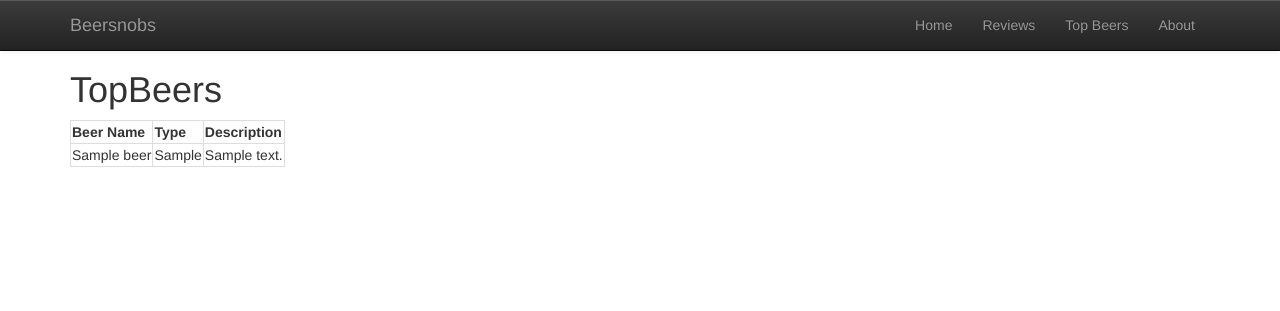
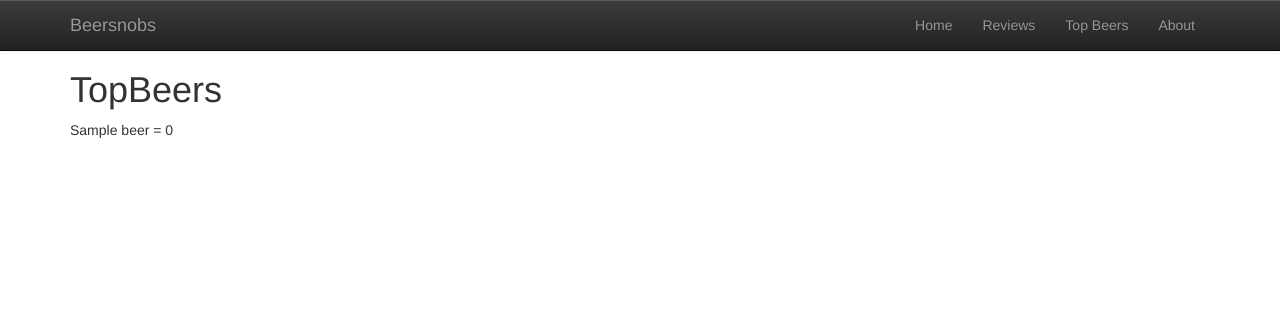
Before and after one commit to jackokerman/beersnobs, a PHP site: page /index.php?page=topbeers in a window 1280 px wide. Shown: the top 311 px of the page. Run offline with PHP 8.4, Linux system fonts and the light colour scheme; tables that the repository leaves empty hold one stand-in row (values such as "Sample post"); some libraries are stand-ins or nearby versions.

Commit message:
added top beer printout

```diff
--- a/include/topbeers.php
+++ b/include/topbeers.php
@@ -1,26 +1,42 @@
 <h1>TopBeers</h1>
 
-<table class = "table-bordered">
-	<tr>
-		<th>Beer Name</th>
-		<th>Type</th>
-		<th>Description</th>
-	</tr>
+
 <?php
     include("include/dbconnect.php");
+    include("include/utilities.php");
     // define variables and set to empty values
 
-    $dbbeerrecord = mysqli_query($dblocalhost,"SELECT * FROM beer")
-        or die("Problem writing to table: " . mysqli_error($dblocalhost));
-    while($row = mysqli_fetch_array($dbbeerrecord))
-  	{
-  		echo "<tr>";
-  		echo "<td>" .$row['beer_name'] . "</td>";
-  		echo "<td>" . $row['type'] . "</td>";
-  		echo "<td>" . $row['description'] . "</td>";
-  		echo "</tr>";
-  	}
-  	mysqli_close($dblocalhost);
+    // $dbbeerrecord = mysqli_query($dblocalhost,"SELECT * FROM beer")
+    //     or die("Problem writing to table: " . mysqli_error($dblocalhost));
+    // while($row = mysqli_fetch_array($dbbeerrecord))
+
+    $beerRank = array();
+    $result = mysqli_query($dblocalhost, "SELECT beer_name FROM beer")
+            or die("Problem querrying table: " . mysqli_error($dblocalhost));
+    while ($row = mysqli_fetch_row($result)){
+        $beerRank[$row[0]]=getReviewsAvg($row[0],$dblocalhost);
+    }
+    arsort($beerRank);
+    foreach ($beerRank as $key => $value) {
+        echo "$key = $value" . "<br>";
+    }
+
+
+    function getReviewsAvg($name, $db) {
+        $tasteAvg = getColAverage("taste", $name, $db);
+        $aromaAvg = getColAverage("aroma", $name, $db);
+        $valueAvg = getColAverage("value", $name, $db);
+        $overallAvg = ($tasteAvg + $aromaAvg + $valueAvg) / 3;
+        return $overallAvg;
+    }
+
+    function getColAverage($col, $name, $db) {
+        $result = mysqli_query($db, "SELECT AVG({$col}) FROM review WHERE beer_name='{$name}' ")
+            or die("Problem querrying table: " . mysqli_error($db));
+        $row = mysqli_fetch_row($result);
+        $avg = $row[0];
+        return $avg;
+    }
+
+    mysqli_close($dblocalhost);
 ?>
-
-</table>
```
Also changed, not shown: 1 other file.
